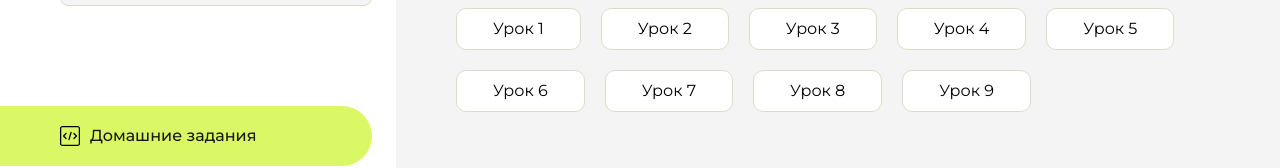
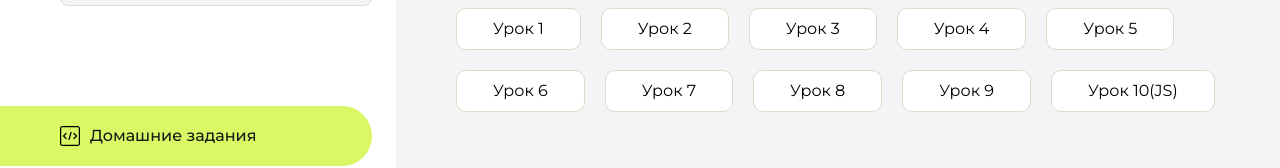
Before and after one commit to AlexWeb3105/HomeWork, a plain HTML site: page index.html in a window 1280 px wide. Shown: the part 230-398 px from the top of the page. Drawn offline with Linux system fonts and the light colour scheme.

Commit message:
Update index.html

```diff
--- a/index.html
+++ b/index.html
@@ -119,6 +119,9 @@
                     <li class="content__list-item">
                         <a href="DZ-9/index.html">Урок 9</a>
                     </li>
+                    <li class="content__list-item">
+                        <a href="DZ-10js/index.html">Урок 10(JS)</a>
+                    </li>
                  </ul>
             </div>
             <div class="content__block hidden" id="diplomBlock">
```
